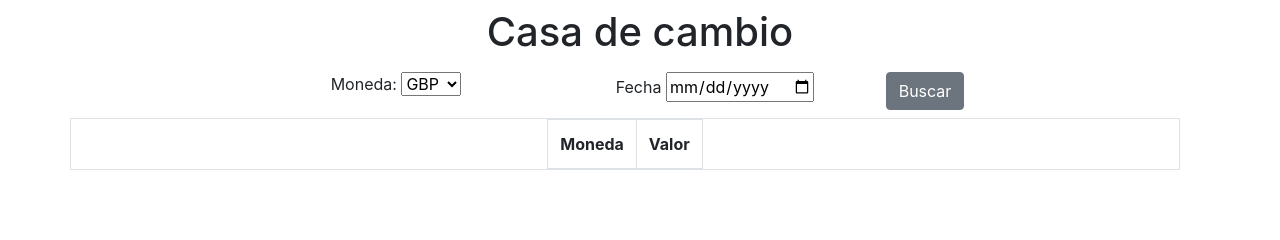
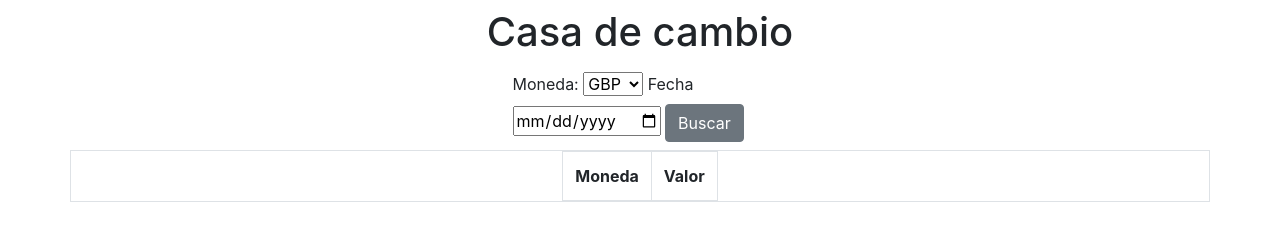
Before and after one commit to Castro-D/-Casa-de-cambio, a website: page index.html in a window 1280 px wide. Drawn offline with nearby package versions, Linux system fonts and the light colour scheme.

Commit message:
borra columnas mal hechas

```diff
--- a/index.html
+++ b/index.html
@@ -50,12 +50,9 @@
                     <option>HUF</option>
                     <option>AUD</option>
                 </select>
-            </div>
-            <div class='col-3'>
                 <label for="fecha">Fecha</label>
                 <input id="fecha" name="fecha" type="date" required />
-            </div>
-            <button type="button" class="btn btn-secondary">Buscar</button>
+                <button type="button" class="btn btn-secondary">Buscar</button>
         </div>
         <table class='table row justify-content-center mt-2 table-bordered'>
             <tr>
```
